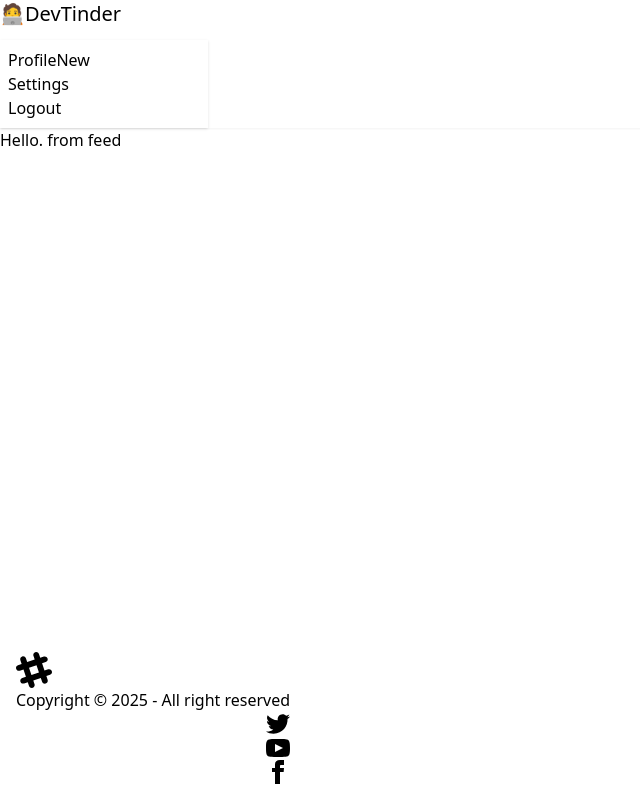
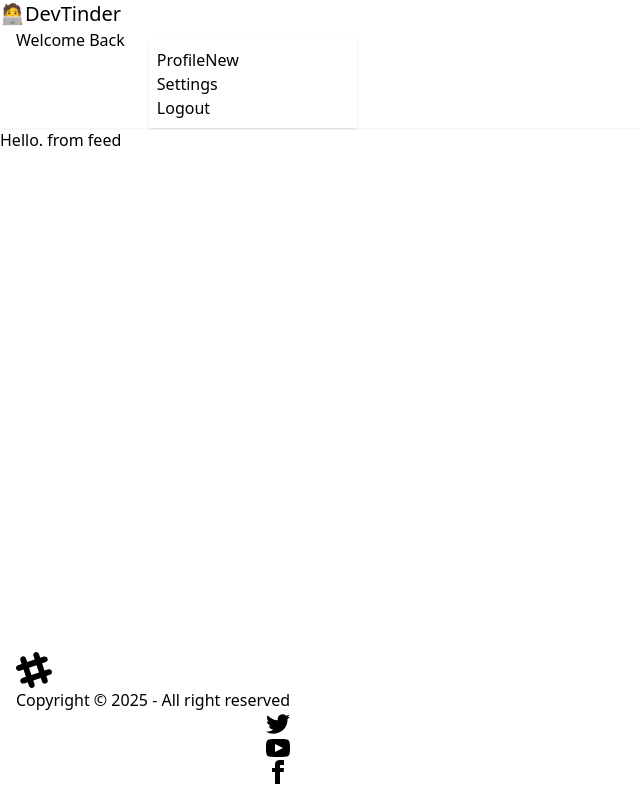
Before and after one commit to devlopersumit/DevTinder-Web, a React (Vite) app: page / in a window 1280 px wide. Shown: the whole page, without its empty margins (0-640 px from the left). Built offline with nearby package versions, Linux system fonts and the light colour scheme.

Commit message:
fixed the fisrtName bug

```diff
--- a/src/components/Navbar.jsx
+++ b/src/components/Navbar.jsx
@@ -10,7 +10,7 @@ const Navbar = () => {
                 <a className="btn btn-ghost text-xl">🧑‍💻DevTinder</a>
             </div>
             <div className="flex gap-2">
-                {/* <div className="form-control px-4">Welcome, {user.firstName}</div> */}
+                <div className="form-control px-4">Welcome Back</div>
                 <div className="dropdown dropdown-end">
                     <div tabIndex={0} role="button" className="btn btn-ghost btn-circle avatar">
                        { user && <div className="w-10 rounded-full">
```
